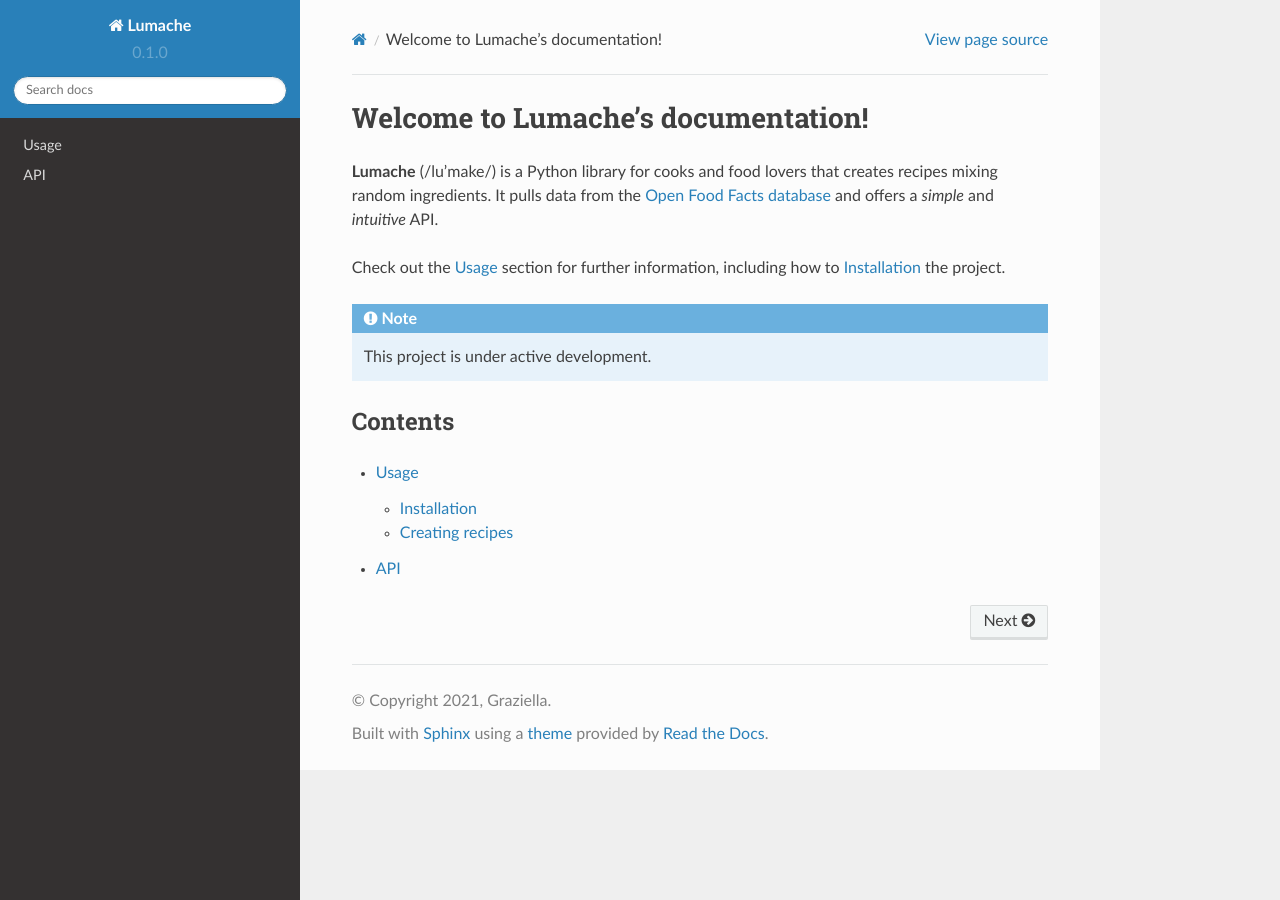
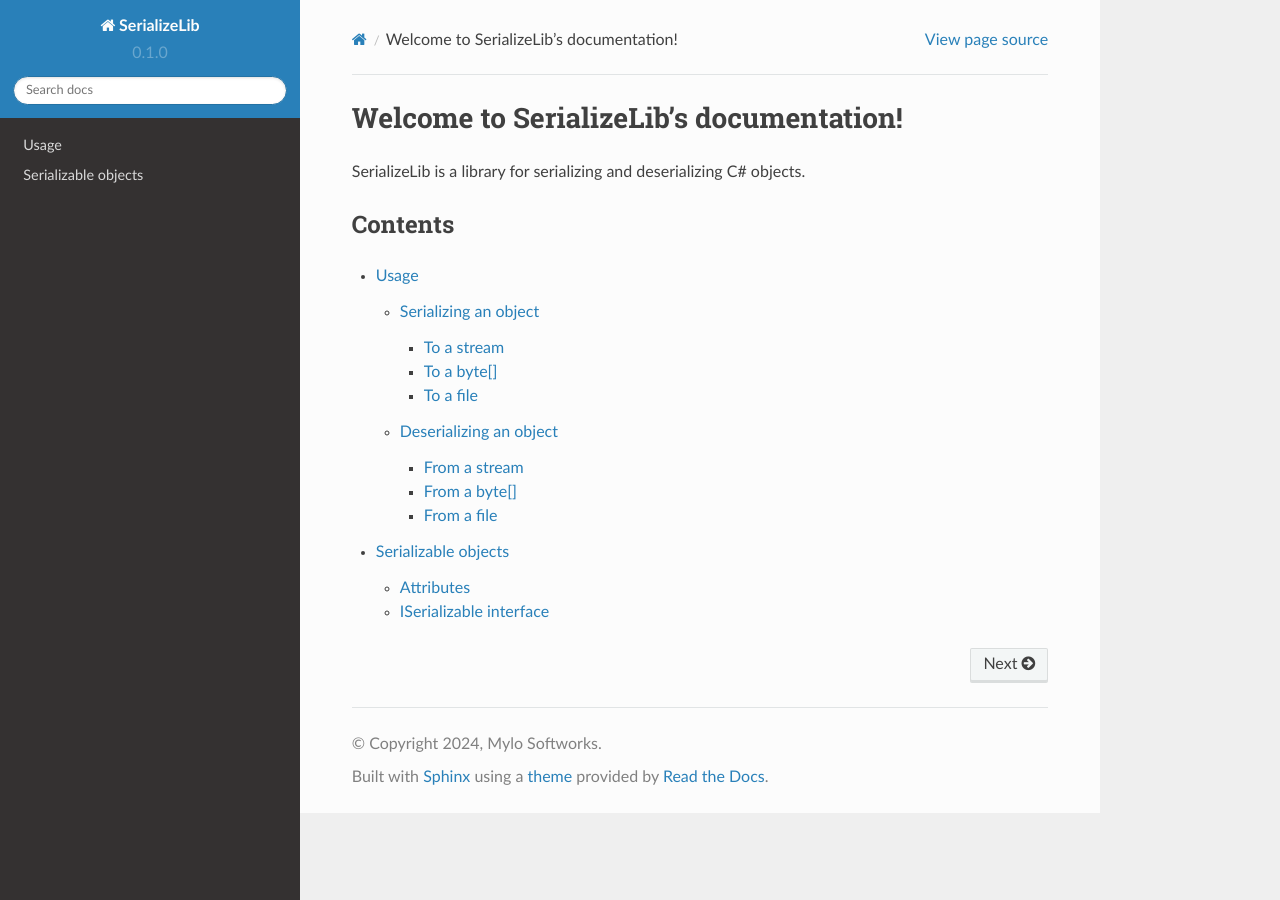
Before and after one commit to Mylo-Softworks/SerializeLib-docs, a Sphinx documentation site: the page built from docs/source/index.md, in a window 1280 px wide. Built offline with Sphinx 7.4.7 and the Read the Docs theme 2.0.0, drawn with Linux system fonts in a browser that asks for light colours.

Commit message:
Create documentation

````diff
--- a/docs/requirements.txt
+++ b/docs/requirements.txt
@@ -1,2 +1,3 @@
 sphinx==7.1.2
 sphinx-rtd-theme==1.3.0rc1
+myst-parser==3.0.1
--- a/docs/source/conf.py
+++ b/docs/source/conf.py
@@ -2,9 +2,9 @@
 
 # -- Project information
 
-project = 'Lumache'
-copyright = '2021, Graziella'
-author = 'Graziella'
+project = 'SerializeLib'
+copyright = '2024, Mylo Softworks'
+author = 'Mylo Softworks'
 
 release = '0.1'
 version = '0.1.0'
@@ -14,9 +14,8 @@
 extensions = [
     'sphinx.ext.duration',
     'sphinx.ext.doctest',
-    'sphinx.ext.autodoc',
-    'sphinx.ext.autosummary',
     'sphinx.ext.intersphinx',
+    'myst_parser',
 ]
 
 intersphinx_mapping = {
--- /dev/null
+++ b/docs/source/index.md
@@ -0,0 +1,12 @@
+Welcome to SerializeLib's documentation!
+===================================
+SerializeLib is a library for serializing and deserializing C# objects.
+
+Contents
+--------
+
+```{toctree}
+
+usage
+serializable-objects
+```
--- a/docs/source/index.rst
+++ /dev/null
@@ -1,22 +0,0 @@
-Welcome to Lumache's documentation!
-===================================
-
-**Lumache** (/lu'make/) is a Python library for cooks and food lovers
-that creates recipes mixing random ingredients.
-It pulls data from the `Open Food Facts database <https://world.openfoodfacts.org/>`_
-and offers a *simple* and *intuitive* API.
-
-Check out the :doc:`usage` section for further information, including
-how to :ref:`installation` the project.
-
-.. note::
-
-   This project is under active development.
-
-Contents
---------
-
-.. toctree::
-
-   usage
-   api
--- /dev/null
+++ b/docs/source/usage.md
@@ -0,0 +1,49 @@
+# Usage
+
+```{important}
+Objects must be serializable in order to be serialized or deserialized.
+See [serializable objects](serializable-objects) for more information.
+```
+
+## Serializing an object
+### To a stream
+```csharp
+using SerializeLib;
+
+var stream = new MemoryStream();
+Serializer.Serialize(exampleObject, stream);
+```
+
+### To a byte[]
+```csharp
+using SerializeLib;
+byte[] bytes = Serializer.Serialize(exampleObject);
+```
+
+### To a file
+```csharp
+using SerializeLib;
+Serialize.SerializeToFile(exampleObject, "filename.bin")
+```
+
+## Deserializing an object
+### From a stream
+```csharp
+using SerializeLib;
+
+var exampleObject = Serializer.Deserialize<SerializationExample>(stream);
+```
+
+### From a byte[]
+```csharp
+using SerializeLib;
+
+var exampleObject = Serializer.Deserialize<SerializationExample>(bytes);
+```
+
+### From a file
+```csharp
+using SerializeLib;
+
+var exampleObject = Serializer.DeserializeFromFile<SerializationExample>("filename.bin");
+```
````
Also changed, not shown: docs/source/serializable-objects.md (added, +35 -0 lines), docs/source/usage.rst (deleted, +0 -33 lines), lumache.py (deleted, +0 -23 lines), pyproject.toml (deleted, +0 -8 lines).
